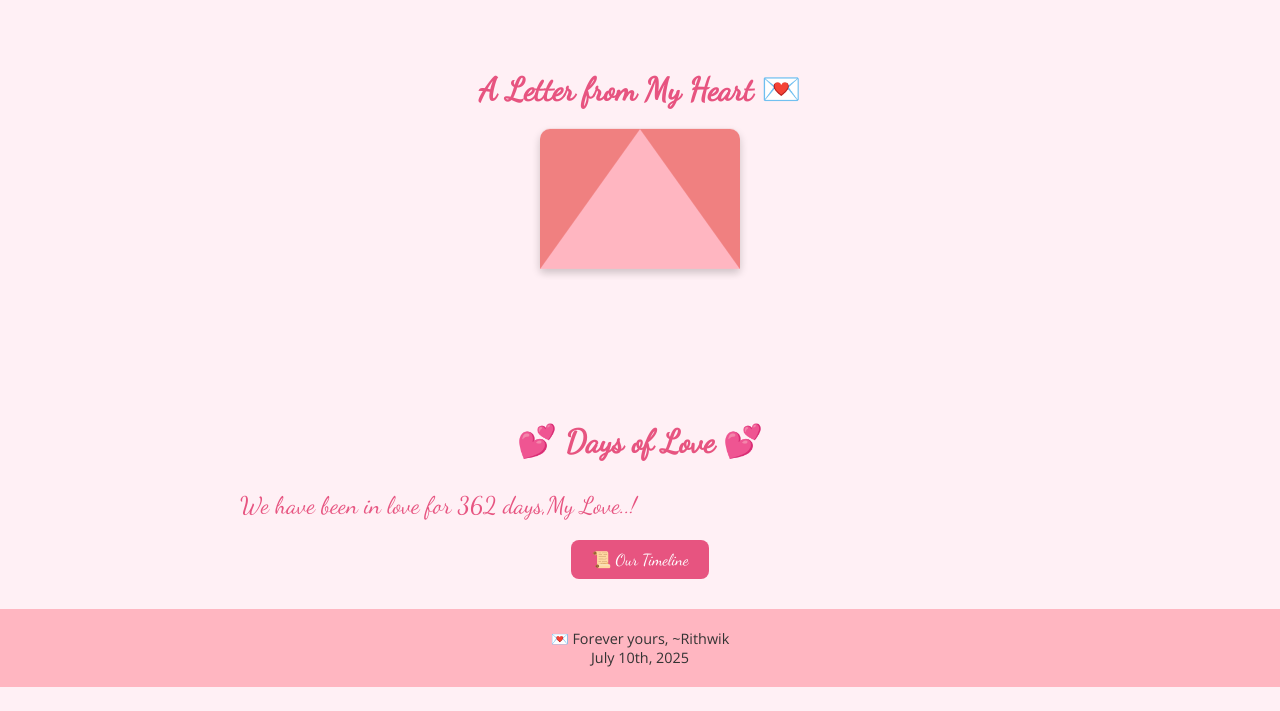
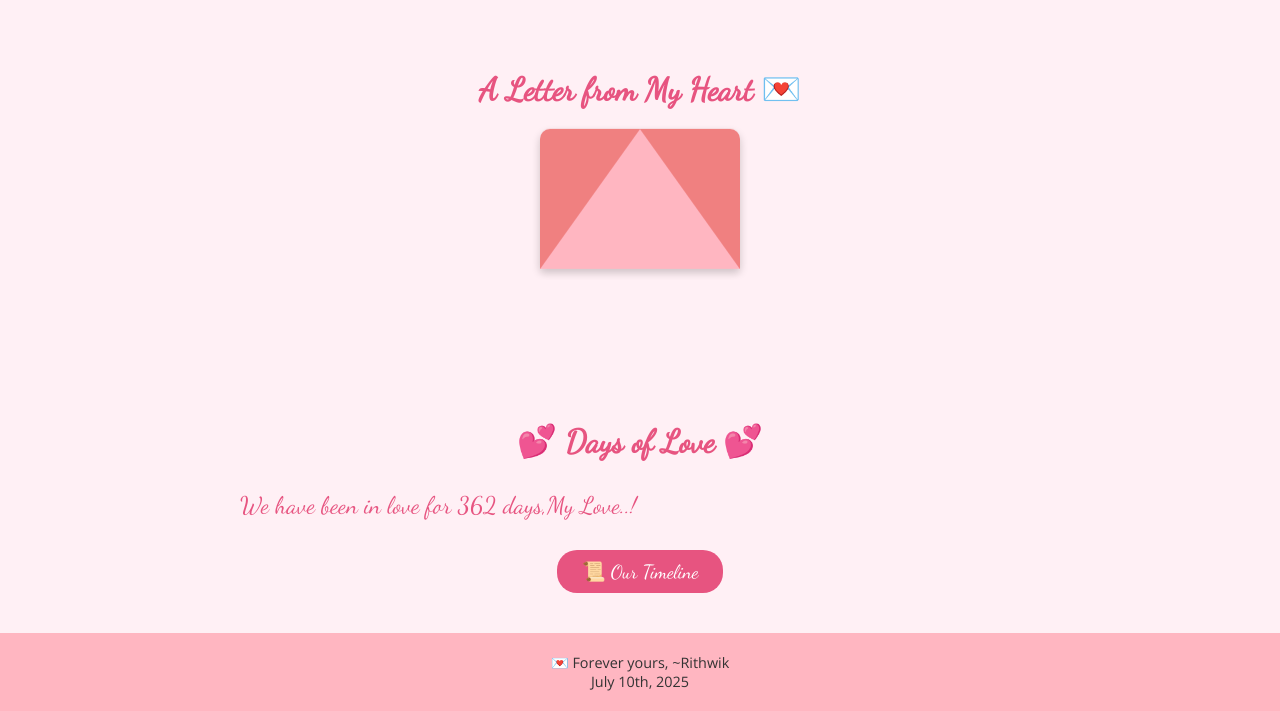
Before and after one commit to Rithwik-alee/our-lovestory, a plain HTML site: page index.html in a window 1280 px wide. Shown: the part 2437-3148 px from the top of the page. Before the commit the page ends 3124 px from the top, so only its background shows below. Drawn offline with nearby package versions, Linux system fonts and the light colour scheme.

Commit message:
Update index.html

```diff
--- a/index.html
+++ b/index.html
@@ -144,7 +144,24 @@
       flex-direction: column;
       text-align: center;
     }
+    .timeline-button {
+      margin: 0 10px;
+      padding: 10px 25px;
+      background-color: #e75480;
+      color: white;
+      border-radius: 20px;
+      font-family: 'Dancing Script', cursive;
+      font-size: 1.2em;
+      text-decoration: none;
+      display: inline-block;
+      border: none;
+      transition: background-color 0.3s ease, transform 0.2s ease;
+    }
 
+    .timeline-button:hover {
+      background-color: #ff6f91;
+      transform: scale(1.05);
+    }
     .letter-wrapper {
       position: relative;
       width: 200px;
@@ -306,7 +323,7 @@
     We have been in love for <span id="daysInLove">0</span> days,My Love..!
   </p>
 
-<a href="timeline.html" style="margin: 0 10px; padding: 10px 20px; background-color: #e75480; color: white; border-radius: 8px; font-family: 'Dancing Script', cursive; text-decoration: none;">
+<a href="timeline.html" class="timeline-button">
   📜 Our Timeline
 </a>
 </section>
```
